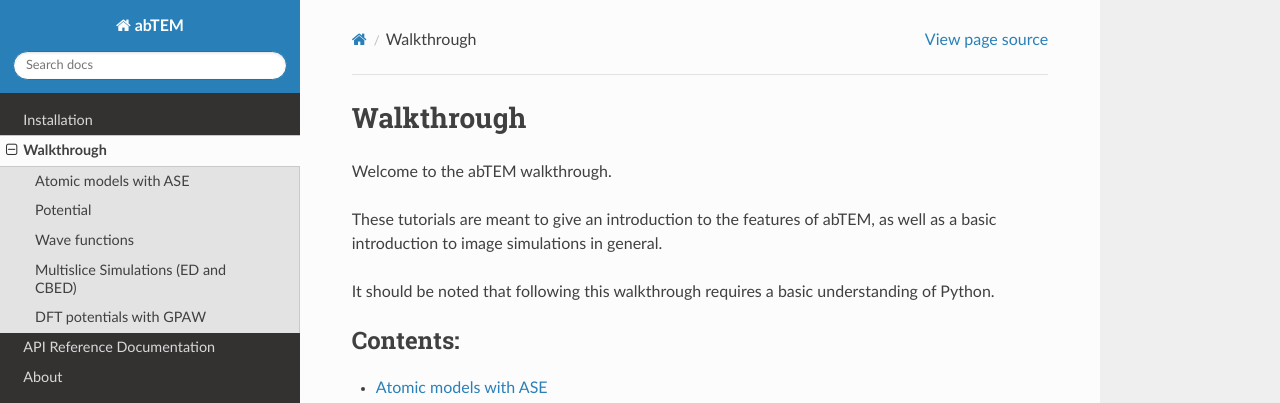
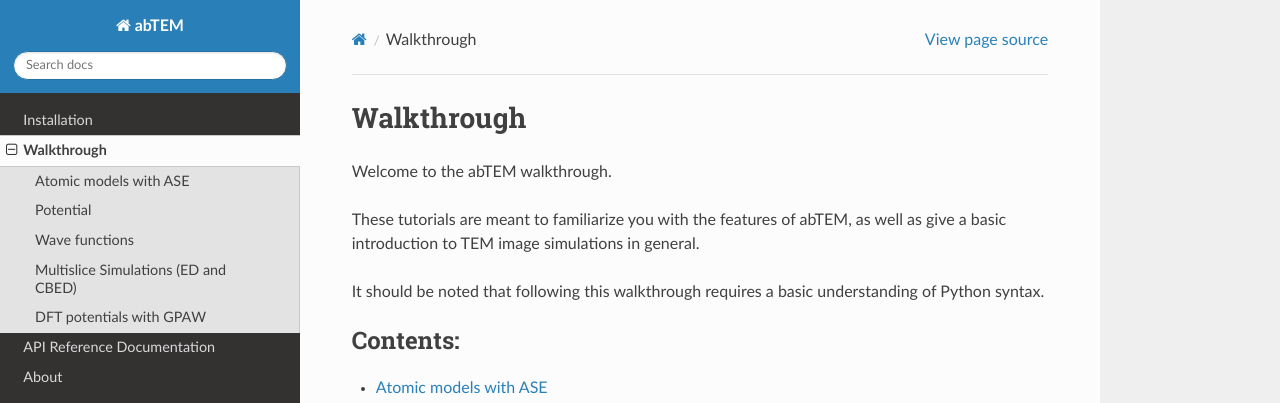
Before and after one commit to abTEM/abTEM, a Sphinx documentation site: the page built from docs/source/walkthrough/introduction.rst, in a window 1280 px wide. Shown: the top 403 px of the page. Built offline with Sphinx 7.4.7 and the Read the Docs theme 2.0.0, drawn with Linux system fonts in a browser that asks for light colours; pages that are not in the unit, such as notebooks, are missing from menus.

Commit message:
Fixes on walkthrough.

```diff
--- a/docs/source/walkthrough/introduction.rst
+++ b/docs/source/walkthrough/introduction.rst
@@ -3,9 +3,9 @@ Walkthrough
 
 Welcome to the abTEM walkthrough.
 
-These tutorials are meant to give an introduction to the features of abTEM, as well as a basic introduction to image simulations in general.
+These tutorials are meant to familiarize you with the features of abTEM, as well as give a basic introduction to TEM image simulations in general.
 
-It should be noted that following this walkthrough requires a basic understanding of Python.
+It should be noted that following this walkthrough requires a basic understanding of Python syntax.
 
 .. toctree::
     :maxdepth: 1
```
Also changed, not shown: docs/source/walkthrough/01_atomic_models.ipynb.
